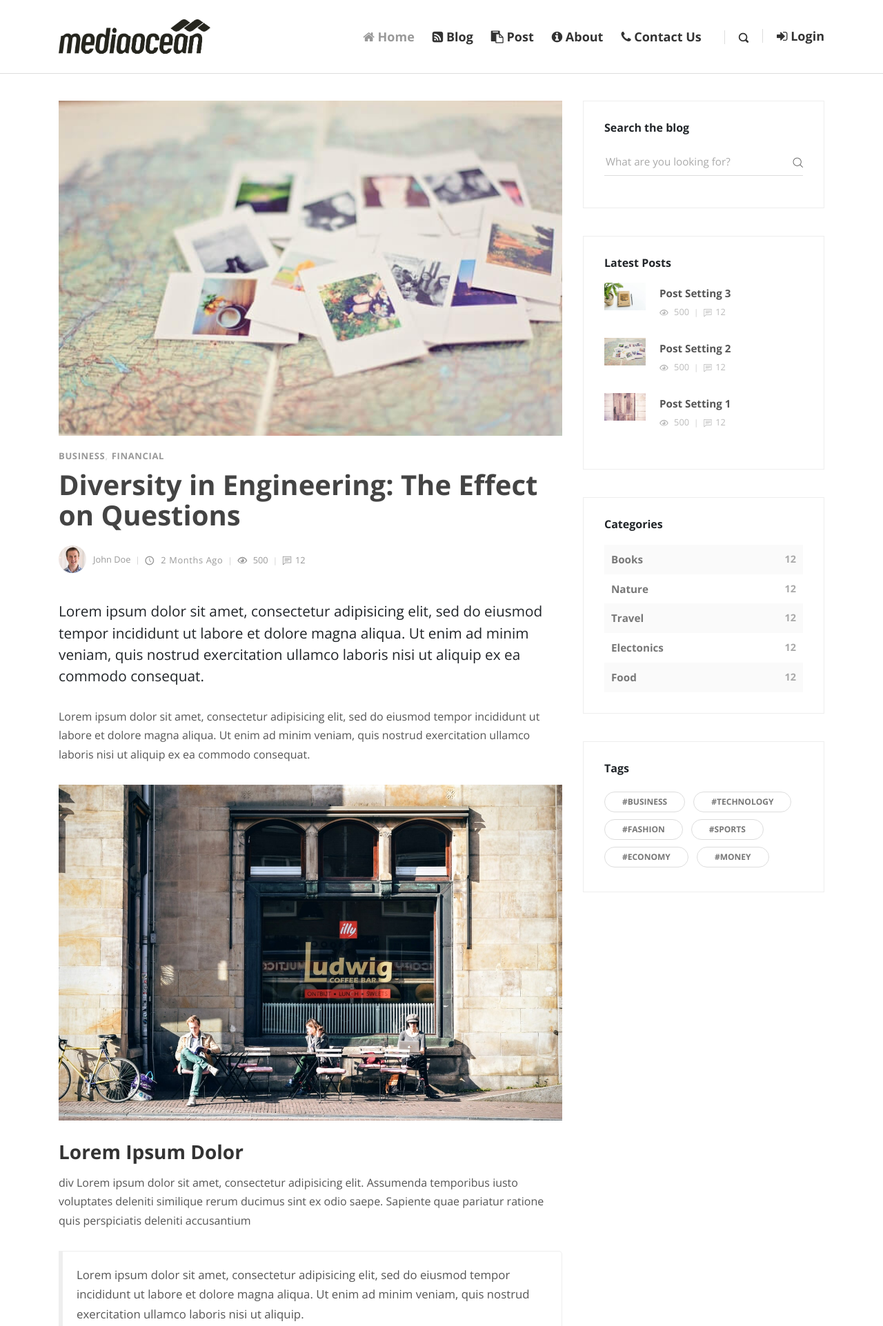
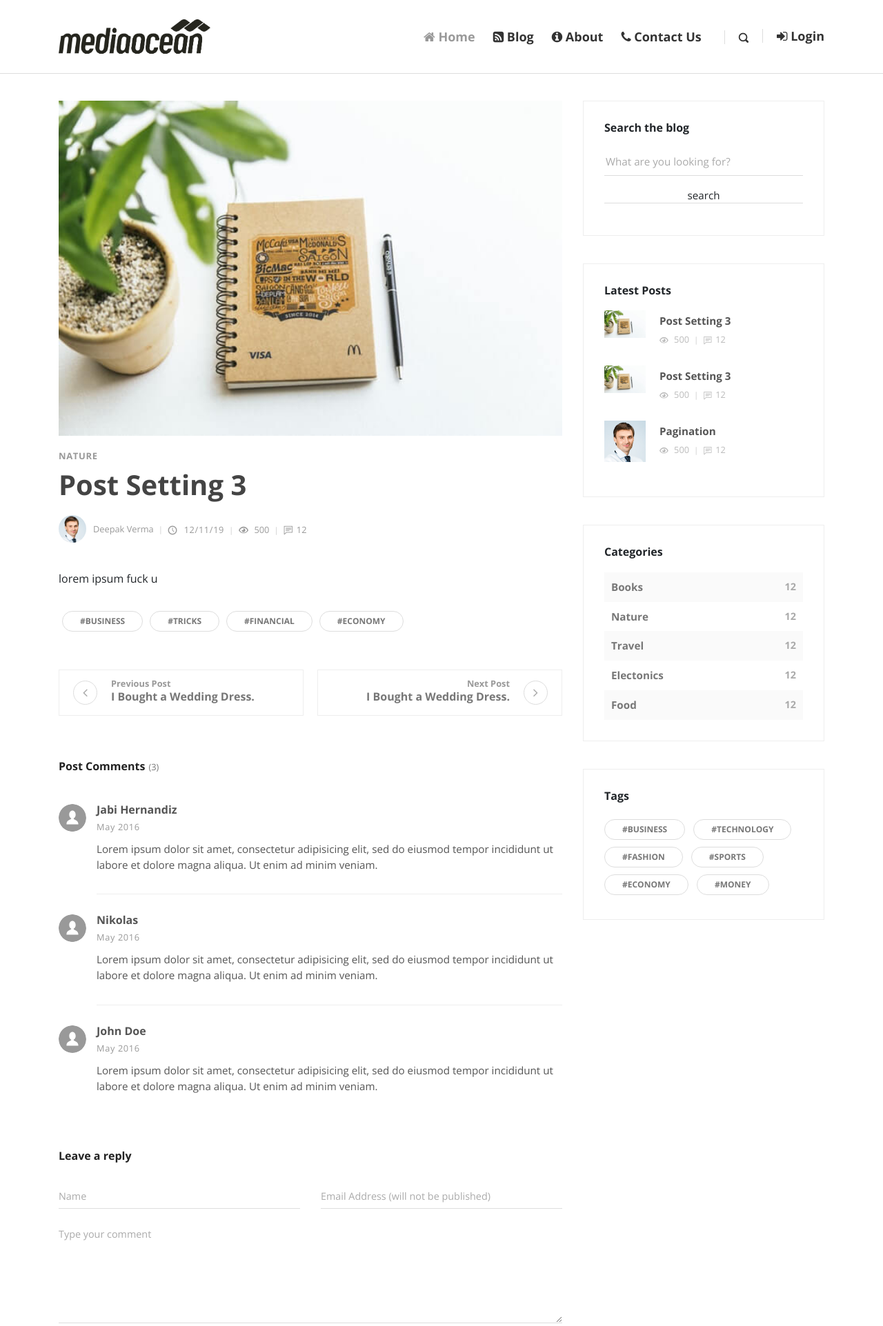
Before and after one commit to CodingBridz/final, a PHP site: page /post.php?post_id=11 in a window 1280 px wide. Shown: the top 1923 px of the page at 69% size. Run offline with PHP 8.4, Linux system fonts and the light colour scheme; data comes from the database, SQL or seed files in the repository.

Commit message:
Single Post Code Done with update database

```diff
--- a/inc/header.php
+++ b/inc/header.php
@@ -32,8 +32,6 @@
               </li>
               <li class="nav-item"><a href="blog.php" class="nav-link"><i class="fa fa-rss-square"></i> Blog</a>
               </li>
-              <li class="nav-item"><a href="post.php" class="nav-link"><i class="fa fa-clipboard"></i> Post</a>
-              </li>
               <li class="nav-item"><a href="#" class="nav-link "><i class="fa fa-info-circle"></i> About</a>
               </li>
               <li class="nav-item"><a href="contact.php" class="nav-link "><i class="fa fa-phone"></i> Contact Us</a>
--- a/inc/sidebar.php
+++ b/inc/sidebar.php
@@ -9,8 +9,8 @@
             </header>
             <form action="blog.php" method="post" class="search-form">
               <div class="form-group">
-                <input type="search" placeholder="What are you looking for?">
-                <button type="submit" class="submit" name="search"><i class="icon-search"></i></button>
+                <input type="search" name="search-text" placeholder="What are you looking for?">
+                <input type="submit" class="btn btn-default" value="search" name="search" >
               </div>
             </form>
           </div>
@@ -60,7 +60,7 @@
                       $id = $row['id'];
                     echo "
 
-                        <div class='item d-flex justify-content-between'><a href='blog.php?cat_id=".$id."'>$category</a><span>12</span></div>
+                        <div class='item d-flex justify-content-between'><a href='blog.php?cat=".$id."'>$category</a><span>12</span></div>
                     ";
                 }
             } else{
--- a/post.php
+++ b/post.php
@@ -1,3 +1,25 @@
+<?php require_once('inc/db.php'); ?>
+<?php
+if (isset($_GET['post_id'])) {
+  $post_id = $_GET['post_id'];
+  $query = "SELECT * FROM  posts WHERE status = 'publish' and id = $post_id";
+  $run = mysqli_query($con,$query);
+  if (mysqli_num_rows($run)> 0) {
+    $row = mysqli_fetch_array($run);
+    $id = $row['id'];
+    $date = ($row['date']);
+    $title = $row['title'];
+    $author = $row['author'];
+    $author_image = $row['author_image'];
+    $image = $row['image'];
+    $categories = $row['categories'];
+    $post_data = $row['post_data'];
+  }
+  else{
+    header('Location: blog.php');
+  }
+}
+?>
 <!DOCTYPE html>
 <html>
   <head>
@@ -12,34 +34,23 @@
         <main class="post blog-post col-lg-8">
           <div class="container">
             <div class="post-single">
-              <div class="post-thumbnail"><img src="img/blog-post-3.jpeg" alt="..." class="img-fluid"></div>
+              <div class="post-thumbnail"><img src="img/<?php echo $image;?>" alt="..." class="img-fluid"></div>
               <div class="post-details">
                 <div class="post-meta d-flex justify-content-between">
-                  <div class="category"><a href="#">Business</a><a href="#">Financial</a></div>
+                  <div class="category"><a href="post.php"><?php echo ucfirst($categories);?></a></div>
                 </div>
-                <h1>Diversity in Engineering: The Effect on Questions<a href="#"><i class="fa fa-bookmark-o"></i></a></h1>
+                <h1><?php echo $title; ?><a href="post.php"><i class="fa fa-bookmark-o"></i></a></h1>
                 <div class="post-footer d-flex align-items-center flex-column flex-sm-row"><a href="#" class="author d-flex align-items-center flex-wrap">
-                    <div class="avatar"><img src="img/avatar-1.jpg" alt="..." class="img-fluid"></div>
-                    <div class="title"><span>John Doe</span></div></a>
+                    <div class="avatar"><img src="img/<?php echo $author_image;?>" alt="..." class="img-fluid"></div>
+                    <div class="title"><span><?php echo ucfirst($author); ?></span></div></a>
                   <div class="d-flex align-items-center flex-wrap">
-                    <div class="date"><i class="icon-clock"></i> 2 months ago</div>
+                    <div class="date"><i class="icon-clock"></i> <?php echo $date; ?></div>
                     <div class="views"><i class="icon-eye"></i> 500</div>
                     <div class="comments meta-last"><i class="icon-comment"></i>12</div>
                   </div>
                 </div>
                 <div class="post-body">
-                  <p class="lead">Lorem ipsum dolor sit amet, consectetur adipisicing elit, sed do eiusmod tempor incididunt ut labore et dolore magna aliqua. Ut enim ad minim veniam, quis nostrud exercitation ullamco laboris nisi ut aliquip ex ea commodo consequat.</p>
-                  <p>Lorem ipsum dolor sit amet, consectetur adipisicing elit, sed do eiusmod tempor incididunt ut labore et dolore magna aliqua. Ut enim ad minim veniam, quis nostrud exercitation ullamco laboris nisi ut aliquip ex ea commodo consequat.</p>
-                  <p> <img src="img/featured-pic-3.jpeg" alt="..." class="img-fluid"></p>
-                  <h3>Lorem Ipsum Dolor</h3>
-                  <p>div Lorem ipsum dolor sit amet, consectetur adipisicing elit. Assumenda temporibus iusto voluptates deleniti similique rerum ducimus sint ex odio saepe. Sapiente quae pariatur ratione quis perspiciatis deleniti accusantium</p>
-                  <blockquote class="blockquote">
-                    <p>Lorem ipsum dolor sit amet, consectetur adipisicing elit, sed do eiusmod tempor incididunt ut labore et dolore magna aliqua. Ut enim ad minim veniam, quis nostrud exercitation ullamco laboris nisi ut aliquip.</p>
-                    <footer class="blockquote-footer">Someone famous in
-                      <cite title="Source Title">Source Title</cite>
-                    </footer>
-                  </blockquote>
-                  <p>quasi nam. Libero dicta eum recusandae, commodi, ad, autem at ea iusto numquam veritatis, officiis. Accusantium optio minus, voluptatem? Quia reprehenderit, veniam quibusdam provident, fugit iusto ullam voluptas neque soluta adipisci ad.</p>
+                  <?php echo $post_data; ?>
                 </div>
                 <div class="post-tags"><a href="#" class="tag">#Business</a><a href="#" class="tag">#Tricks</a><a href="#" class="tag">#Financial</a><a href="#" class="tag">#Economy</a></div>
                 <div class="posts-nav d-flex justify-content-between align-items-stretch flex-column flex-md-row"><a href="#" class="prev-post text-left d-flex align-items-center">
```
Also changed, not shown: DB/blog.sql (renamed from DB/blog .sql, +15 -11 lines), blog.php (+4 -4 lines).
